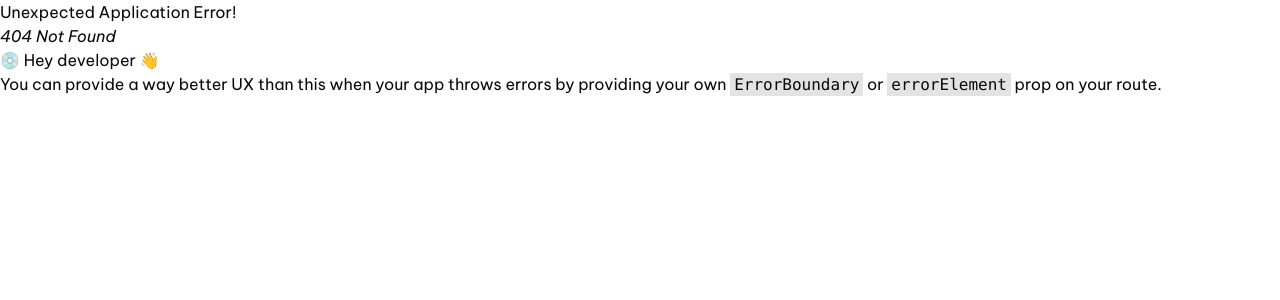
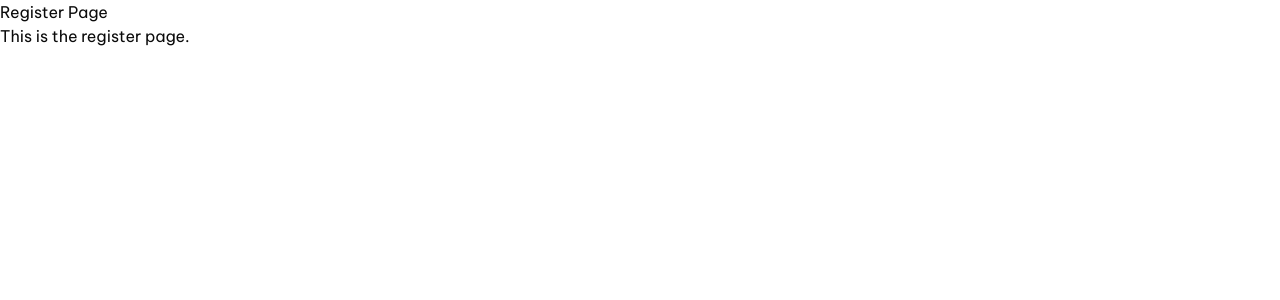
Before and after one commit to Emiliahh/krab_food, a React (Vite) app: page /register in a window 1280 px wide. Before the commit this address had no page. Shown: the top 300 px of the page. Built offline with nearby package versions, Linux system fonts and the light colour scheme.

Commit message:
thêm page đăng nhập và đăng kí

```diff
--- a/src/hooks/paginateHook.tsx
+++ b/src/hooks/paginateHook.tsx
@@ -3,7 +3,7 @@ import { useMemo } from "react";
 interface UsePaginateHookProps {
   page: number;
   totalPage: number;
-  range?: number; // optional range parameter. Defaults to 2.
+  range?: number;
 }
 
 const usePaginateHook = ({ page, totalPage, range = 2 }: UsePaginateHookProps) => {
--- /dev/null
+++ b/src/pages/loginPage.tsx
@@ -0,0 +1,4 @@
+const LoginPage = () => {
+  return <div>this is login</div>;
+};
+export default LoginPage;
--- /dev/null
+++ b/src/pages/registerPage.tsx
@@ -0,0 +1,9 @@
+const RegisterPage = () => {
+  return (
+    <div>
+      <h1>Register Page</h1>
+      <p>This is the register page.</p>
+    </div>
+  );
+};
+export default RegisterPage;
--- a/src/services/productService.ts
+++ b/src/services/productService.ts
@@ -9,6 +9,7 @@ const ProductApi = axios.create({
     "Content-Type": "application/json",
   },
 });
+// https://localhost:5114/api/Product/?page="page"&=pageSize="pageSize"&desc="desc"&search="search"&categoryId="categoryId"&from="from"&to="to"
 const getFoodList = async (
   page: number = 1,
   pageSize: number = 10,
```
Also changed, not shown: src/routes/route.tsx (+11 -1 lines).
